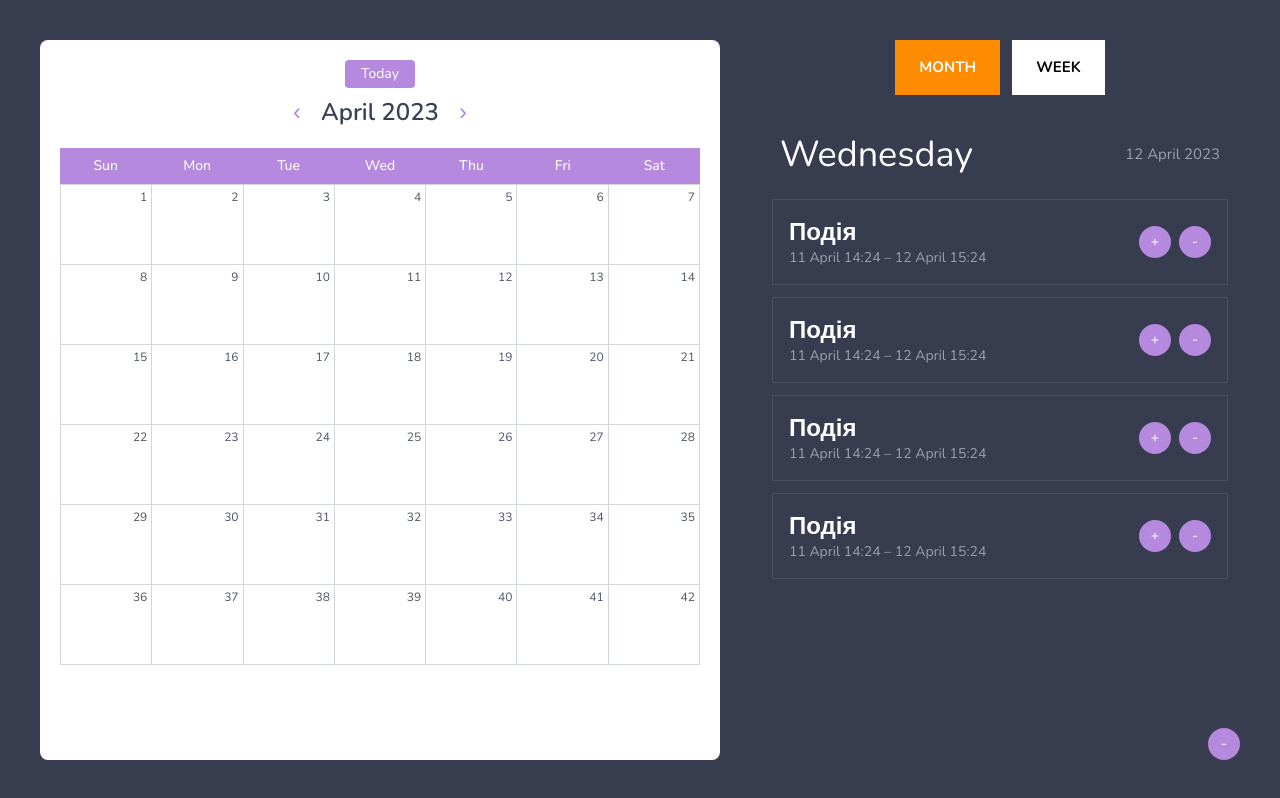
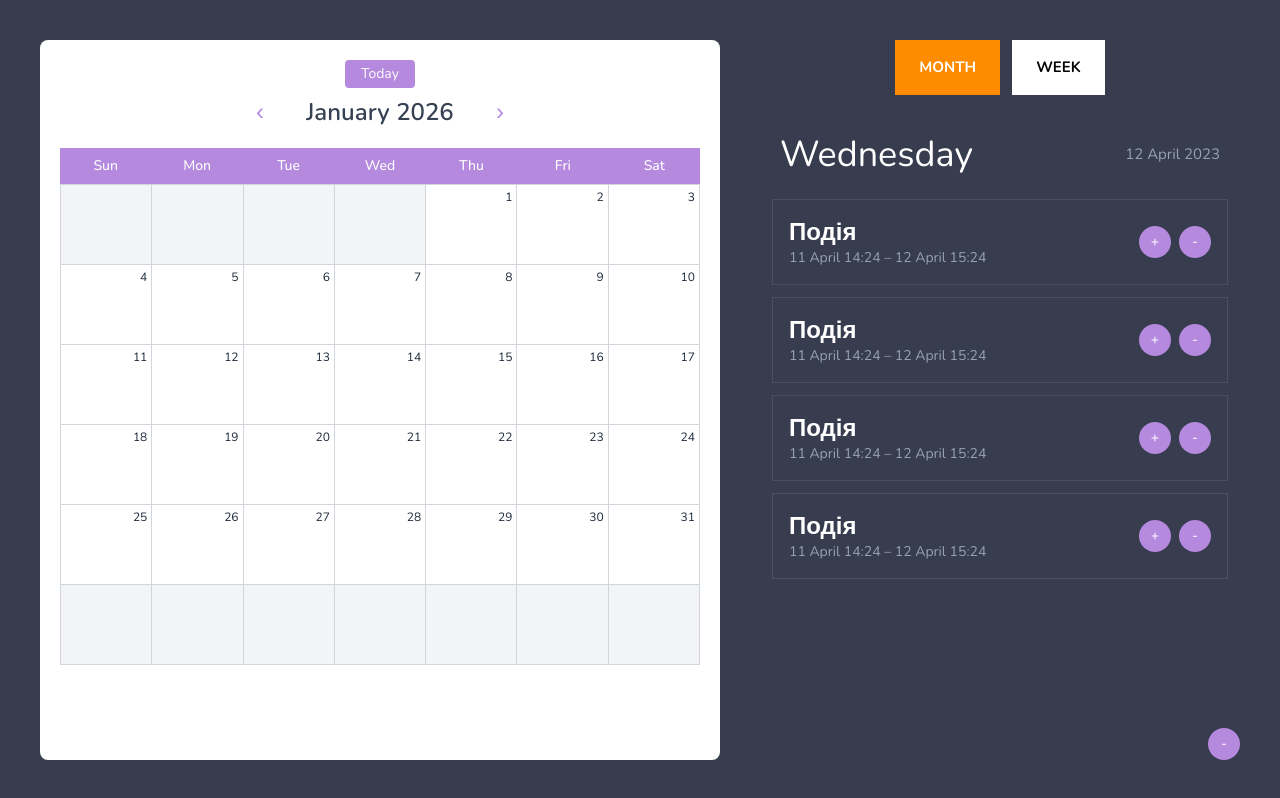
Before and after one commit to muropeko/22_01-calendar-task, a React (Vite) app: page / in a window 1280 px wide. Built offline with nearby package versions, Linux system fonts and the light colour scheme.

Commit message:
feat(calendar): setup date-fns, add month navigation, fix month grid layout

```diff
--- a/package.json
+++ b/package.json
@@ -12,6 +12,7 @@
   "dependencies": {
     "@tailwindcss/vite": "^4.1.18",
     "clsx": "^2.1.1",
+    "date-fns": "^4.1.0",
     "react": "^19.2.0",
     "react-dom": "^19.2.0",
     "tailwind-merge": "^3.4.0",
--- a/src/components/Calendar/Calendar.tsx
+++ b/src/components/Calendar/Calendar.tsx
@@ -1,13 +1,28 @@
 import { CalendarHeader, CalendarMonthView, CalendarWeekView } from ".";
-import { useCalendarView } from "../../hooks";
+import { useCalendarView, useCalendarMonth } from "../../hooks";
+import { createCalendarCells } from "../../utils";
 
 export const Calendar = () => {
     const { view } = useCalendarView();
+    const { year, month, days, prevMonth, nextMonth } = useCalendarMonth(2026, 0);
+
+    const cell = createCalendarCells(days)
 
     return (
         <div className="flex-1 bg-white rounded-lg flex flex-col overflow-hidden p-5 min-h-0">
-            <CalendarHeader />
-            { view === 'month' ? <CalendarMonthView /> : <CalendarWeekView /> }
+            <CalendarHeader
+                view={view}
+                year={year}
+                month={month}
+                onPrev={prevMonth}
+                onNext={nextMonth}
+            />
+
+            {view === 'month' ? (
+                <CalendarMonthView data={cell} />
+            ) : (
+                <CalendarWeekView />
+            )}
         </div>
     );
 };
--- a/src/components/Calendar/CalendarCell.tsx
+++ b/src/components/Calendar/CalendarCell.tsx
@@ -1,9 +1,19 @@
+import { cn } from "../../utils";
+
 interface CalendarCellProps {
-    day: number;
+  day?: number;
+  isCurrentMonth?: boolean;
 }
 
-export const CalendarCell = ({ day }: CalendarCellProps) => (
-    <div className="h-20 border-b border-r border-gray-300 p-1 flex flex-col">
-        <span className="text-xs text-gray-600 self-end">{day}</span>
+export const CalendarCell = ({ day, isCurrentMonth = true }: CalendarCellProps) => {
+  const cellClasses = cn(
+    "h-20 border-b border-r border-gray-300 p-1 flex flex-col",
+    isCurrentMonth ? "bg-white text-gray-800" : "bg-gray-100 text-gray-400"
+  );
+
+  return (
+    <div className={cellClasses}>
+      <span className="text-xs self-end">{day}</span>
     </div>
-);
+  );
+};
--- a/src/components/Calendar/CalendarHeader.tsx
+++ b/src/components/Calendar/CalendarHeader.tsx
@@ -1,13 +1,30 @@
-export const CalendarHeader = () => (
+import { formatDate } from "date-fns";
+import type { CalendarView } from "../../types";
+
+interface Props {
+    view: CalendarView
+    year: number
+    month: number
+    onPrev: () => void
+    onNext: () => void
+}
+
+export const CalendarHeader = ({ view, year, month, onPrev, onNext }: Props) => {
+    const monthName = formatDate(new Date(year, month, 1), 'MMMM yyyy')
+
+    return (
         <div className="flex flex-col items-center gap-2 pb-5">
             <button className="px-4 py-1 rounded bg-[#B489DE] text-white text-sm">
                 Today
             </button>
 
-        <div className="flex items-center gap-5">
-            <button className="text-[#B489DE] text-2xl">‹</button>
-            <h1 className="text-2xl font-semibold text-gray-700">April 2023</h1>
-            <button className="text-[#B489DE] text-2xl">›</button>
+            <div className="flex items-center justify-center">
+                <button className="text-[#B489DE] text-2xl px-4 cursor-pointer" onClick={onPrev}>‹</button>
+                <h1 className="text-2xl font-semibold text-gray-700 w-50 text-center">
+                    {view === 'month' ? monthName : `test`}
+                </h1>
+                <button className="text-[#B489DE] text-2xl px-4 cursor-pointer" onClick={onNext}>›</button>
             </div>
         </div>
     );
+};
--- a/src/components/Calendar/CalendarMonthView.tsx
+++ b/src/components/Calendar/CalendarMonthView.tsx
@@ -1,12 +1,23 @@
 import { CalendarCell, CalendarWeekdays } from ".";
 
-export const CalendarMonthView = () => (
+interface Props {
+    data: Date[];
+}
+
+export const CalendarMonthView = ({ data }: Props) => {
+    return (
         <>
             <CalendarWeekdays />
             <div className="grid grid-cols-7 border-t border-l border-gray-300">
-            {Array.from({ length: 42 }).map((_, i) => (
-                <CalendarCell key={i} day={i + 1} />
+                {data.map((day, i) => (
+                    <CalendarCell
+                        key={i}
+                        day={day && day.getDate()}
+                        isCurrentMonth={!!day}
+                    />
                 ))}
+
             </div>
         </>
     );
+};
--- a/src/hooks/index.ts
+++ b/src/hooks/index.ts
@@ -1 +1,2 @@
 export { useCalendarView } from "./useCalendarView"
+export { useCalendarMonth } from "./useCalendarMonth"
--- /dev/null
+++ b/src/hooks/useCalendarMonth.ts
@@ -0,0 +1,39 @@
+import { useMemo, useState } from "react";
+import { startOfMonth, endOfMonth, addDays } from "date-fns";
+
+export const useCalendarMonth = (initialYear: number, initialMonth: number) => {
+    const [year, setYear] = useState(initialYear)
+    const [month, setMonth] = useState(initialMonth)
+
+    const days = useMemo(() => {
+        const start = startOfMonth(new Date(year, month, 1))
+        const end = endOfMonth(start)
+
+        const totalDays = end.getDate()
+
+        return Array.from({ length: totalDays }, (_, i) => addDays(start, i))
+    }, [year, month]);
+
+
+    const prevMonth = () => {
+        setMonth(prev => {
+            if (prev === 0) {
+                setYear(y => y - 1);
+                return 11;
+            }
+            return prev - 1;
+        });
+    };
+
+    const nextMonth = () => {
+        setMonth(prev => {
+            if (prev === 11) {
+                setYear(y => y + 1);
+                return 0;
+            }
+            return prev + 1;
+        });
+    };
+
+    return { year, month, days, prevMonth, nextMonth };
+};
--- /dev/null
+++ b/src/utils/createCalendarCells.ts
@@ -0,0 +1,16 @@
+import { getDay } from "date-fns";
+
+export const createCalendarCells = (data: Date[]) => {
+    const firstDayOfMonth = data[0];
+    const startWeekDay = getDay(firstDayOfMonth);
+
+    const emptyStart = Array(startWeekDay).fill(null);
+
+    const allCells = [...emptyStart, ...data];
+
+    while (allCells.length < 42) {
+        allCells.push(null);
+    }
+
+    return allCells;
+};
--- /dev/null
+++ b/src/utils/index.ts
@@ -0,0 +1,2 @@
+export { createCalendarCells } from './createCalendarCells'
+export { cn } from './clsx'
```
Also changed, not shown: src/types/calendar.ts (+13 -1 lines), 1 other file (tests, documents, lock files or other folders). Lines whose indentation alone changed are shown as unchanged.
